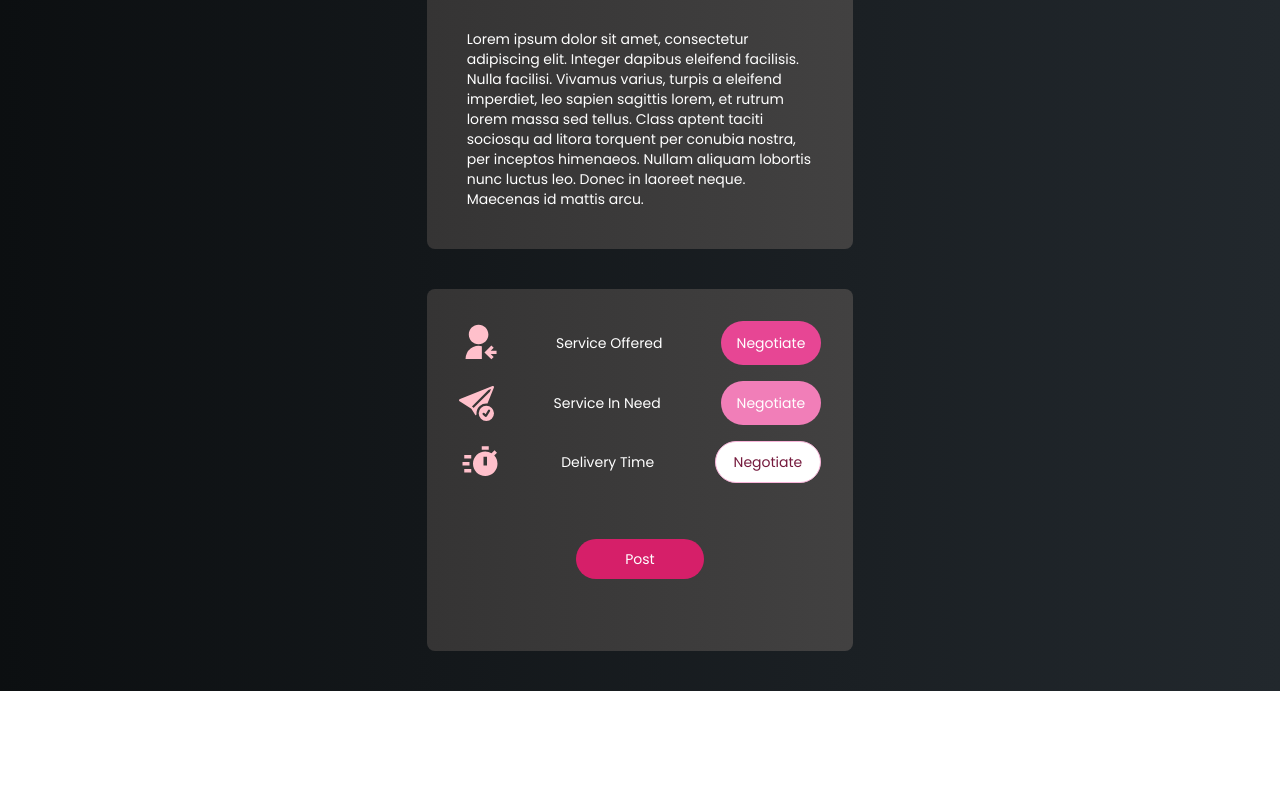
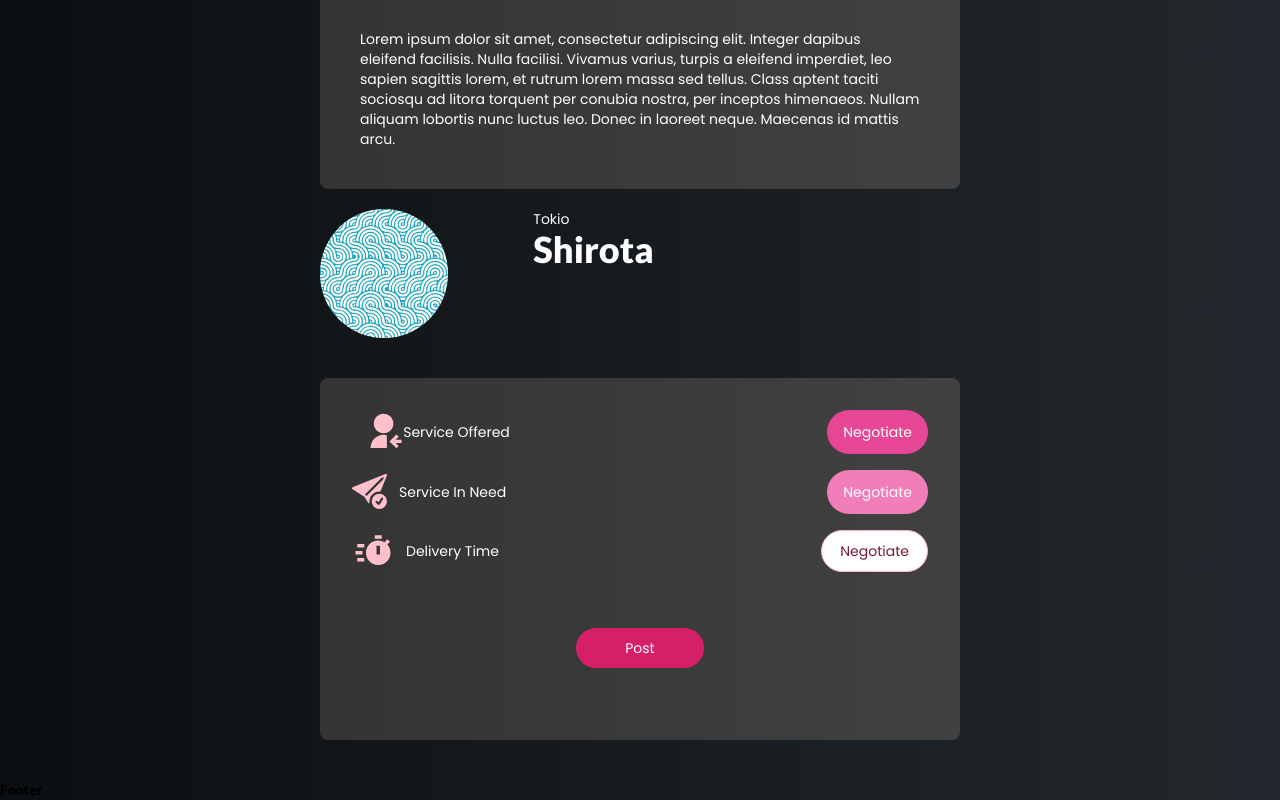
Before and after one commit to jonathAnC0bosR/Cre8tive, a React (Vite) app in the folder client/: page /BBpost in a window 1280 px wide. Shown: the part 455-1255 px from the top of the page. Before the commit the page ends 1146 px from the top, so only its background shows below. Built offline with nearby package versions, Linux system fonts and the light colour scheme.

Commit message:
Re created the logic for the BBPost and created the footer page

```diff
--- a/client/package.json
+++ b/client/package.json
@@ -20,7 +20,6 @@
     "react-icons": "^4.10.1",
     "react-responsive-carousel": "^3.2.23",
     "react-router-dom": "^6.11.2",
-    "react-awesome-loaders": "^0.1.37",
     "flowbite": "^1.8.1",
     "flowbite-react": "0.5.0"
   },
--- a/client/src/App.jsx
+++ b/client/src/App.jsx
@@ -14,7 +14,7 @@ import Landing from "./components/landing/landing";
 import Signup from "./components/Pages/Signup/Signup";
 import EditProfile from "./components/Pages/Profile/EditProfile";
 
-import Profile2 from "./components/Pages/Profile/Profile2";
+import BBpost2 from "./components/Pages/BBpost/BBPost2";
 
 
 import Profile3 from "./components/Pages/Profile/Profile3";
--- /dev/null
+++ b/client/src/components/Pages/BBpost/BBPost2.jsx
@@ -0,0 +1,24 @@
+import backImage from "../../../assets/images/topBanerProfile.png";
+
+const BBpost2 = () => {
+  return (
+    <div className="w-full pt-10 text-white min-h-screen bg-gradient-to-r from-[#0C0F11] to-[#22282D]">
+      <div className="w-full">
+        <img src={backImage} alt="exampleImage" className="lg:w-full" />
+      </div>
+      <div className="lg:mx-6 lg:px-6 rounded-md bg-gradient-to-r from-[#353434] to-[#424141]">
+        <h1>Post Tittle</h1>
+        <p>
+          Lorem ipsum dolor sit amet, consectetur adipiscing elit. Integer
+          dapibus eleifend facilisis. Nulla facilisi. Vivamus varius, turpis a
+          eleifend imperdiet, leo sapien sagittis lorem, et rutrum lorem massa
+          sed tellus. Class aptent taciti sociosqu ad litora torquent per
+          conubia nostra, per inceptos himenaeos. Nullam aliquam lobortis nunc
+          luctus leo. Donec in laoreet neque. Maecenas id mattis arcu.
+        </p>
+      </div>
+    </div>
+  );
+};
+
+export default BBpost2;
--- a/client/src/components/Pages/BBpost/BBpost.jsx
+++ b/client/src/components/Pages/BBpost/BBpost.jsx
@@ -6,17 +6,18 @@ import { BiSolidTimer } from "react-icons/bi";
 
 import AnimatedButton from "../../UI/AnimatedButton";
 import ServicesButton from "../UserServices/servicesModal";
+import MainFooter from "../../UI/MainFooter";
+import Photo from '../../../assets/images/Photo-UIUX.png'
 import FormElement from "../UserServices/servicesModal2";
 
 // import { motion } from "framer-motion";
 // import { Link } from "react-router-dom";
 
-
 const BBpost = () => {
   return (
     // main div
     <div className="lg:text-sm min-h-screen bg-gradient-to-r from-[#0C0F11] to-[#22282D] flex flex-col justify-center w-screen">
-      <div className="bg-gradient-to-r from-[#353434] to-[#424141] text-white rounded-bl-lg rounded-br-lg flex-grow place-self-center mx-4 xl:w-1/3 lg:w-1/2 md:w-1/2 w-5/6">
+      <div className="bg-gradient-to-r from-[#353434] to-[#424141] text-white rounded-lg flex-grow  place-self-center mx-4 xl:w-1/2 lg:w-1/2 md:w-1/2 w-5/6 ">
         <img src={backImg} className="w-full h-96" alt="Background Image"></img>
         <div className="flex flex-row justify-between px-10 py-8">
           <h1 className="text-3xl">Post Title </h1>
@@ -31,31 +32,49 @@ const BBpost = () => {
           luctus leo. Donec in laoreet neque. Maecenas id mattis arcu.
         </p>
       </div>
+      <div className="text-white lg:w-1/2 mt-5 rounded flex-grow place-self-center mx-4 ">
+        <div className="grid grid-cols-3">
+          <div>
+            <img src={Photo} className="w-32 rounded-full" />
+          </div>
+          <div>
+            <p>Tokio</p>
+            <h1 className="text-4xl">Shirota</h1>
+          </div>
+          <div></div>
+        </div>
+      </div>
 
-      <div className="flex flex-col my-10 bg-gradient-to-r from-[#353434] to-[#424141] place-self-center p-8 rounded-lg mx-4 xl:w-1/3 lg:w-1/2 md:w-1/2 w-5/6">
-        <div className="flex justify-between items-center mb-4">
-          <RiUserReceivedFill size={"2.8em"} color="pink" />
-          <h2 className="text-white">Service Offered</h2>
+      <form className="flex flex-col my-10 bg-gradient-to-r from-[#353434] to-[#424141] place-self-center p-8 rounded-lg mx-4 lg:w-1/2 md:w-1/2 w-5/6">
+        <div className="flex justify-between items-center mb-4 ml-3">
+          <div className="flex flex-row items-center">
+            <RiUserReceivedFill size={"2.8em"} color="pink" />
+            <h2 className="text-white">Service Offered</h2>
+          </div>
           <button className="bg-pink-500 text-white px-4 py-3 rounded-3xl">
             Negotiate
           </button>
         </div>
-        <div className="flex justify-between items-center mb-4">
-          <BsFillSendCheckFill size={"2.5em"} color="pink" />
-          <h2 className="text-white">Service In Need</h2>
+        <div className="flex items-center mb-4 justify-between">
+          <div className="flex flex-row items-center">
+            <BsFillSendCheckFill size={"2.5em"} color="pink" />
+            <h2 className="text-white ml-3">Service In Need</h2>
+          </div>
           <button className="bg-pink-400 text-white px-4 py-3 rounded-3xl">
             Negotiate
           </button>
         </div>
-        <div className="flex justify-between items-center mb-4">
-          <BiSolidTimer size={"3em"} color="pink" />
-          <h2 className="text-white">Delivery Time</h2>
-          <ServicesButton/>
+        <div className="flex items-center mb-4 justify-between">
+          <div className="flex flex-row items-center">
+            {" "}
+            <BiSolidTimer size={"3em"} color="pink" />
+            <h2 className="text-white ml-3">Delivery Time</h2>
+          </div>
+          <ServicesButton />
         </div>
-        <AnimatedButton styles='bg-pink-600' title="Post" />
-      </div>
-
-      {/* Footer */}
+        <AnimatedButton styles="bg-pink-600" title="Post" />
+      </form>
+      <MainFooter />
     </div>
   );
 };
--- a/client/src/components/Pages/Profile/EditProfile.jsx
+++ b/client/src/components/Pages/Profile/EditProfile.jsx
@@ -162,7 +162,7 @@ const EditProfile = () => {
               <p className="ml-2">Connect Instagram Account</p>
             </button>
           </div>
-          <div className="lg:ml-4 md:pr-4 pr-3 ">
+          <div className="lg:ml-4 md:pr-4 pr-3">
             <label>Social Media</label>
             <SocialMedia
               src="https://img.icons8.com/ios-glyphs/30/000000/github.png"
--- a/client/src/components/UI/Header.jsx
+++ b/client/src/components/UI/Header.jsx
@@ -21,7 +21,7 @@ const Header = () => {
 
         {Auth.loggedIn() ? (
           <div className="col-span-9 ">
-            <div className="flex items-center grid grid-cols-9" >
+            <div className="items-center grid grid-cols-9" >
 
             <Link className="col-start-2 text-center" to={"/profile"}>
               <h1 className="lg:block md:block hidden p-1 hover:bg-pink-600 hover:rounded-full">Profile</h1>
--- /dev/null
+++ b/client/src/components/UI/MainFooter.jsx
@@ -0,0 +1,5 @@
+const MainFooter = () => {
+  return <h1>Footer</h1>;
+};
+
+export default MainFooter;
```
Also changed, not shown: client/src/components/Pages/Home/Home.jsx (+54 -46 lines), 1 other file (tests, documents, lock files or other folders).
